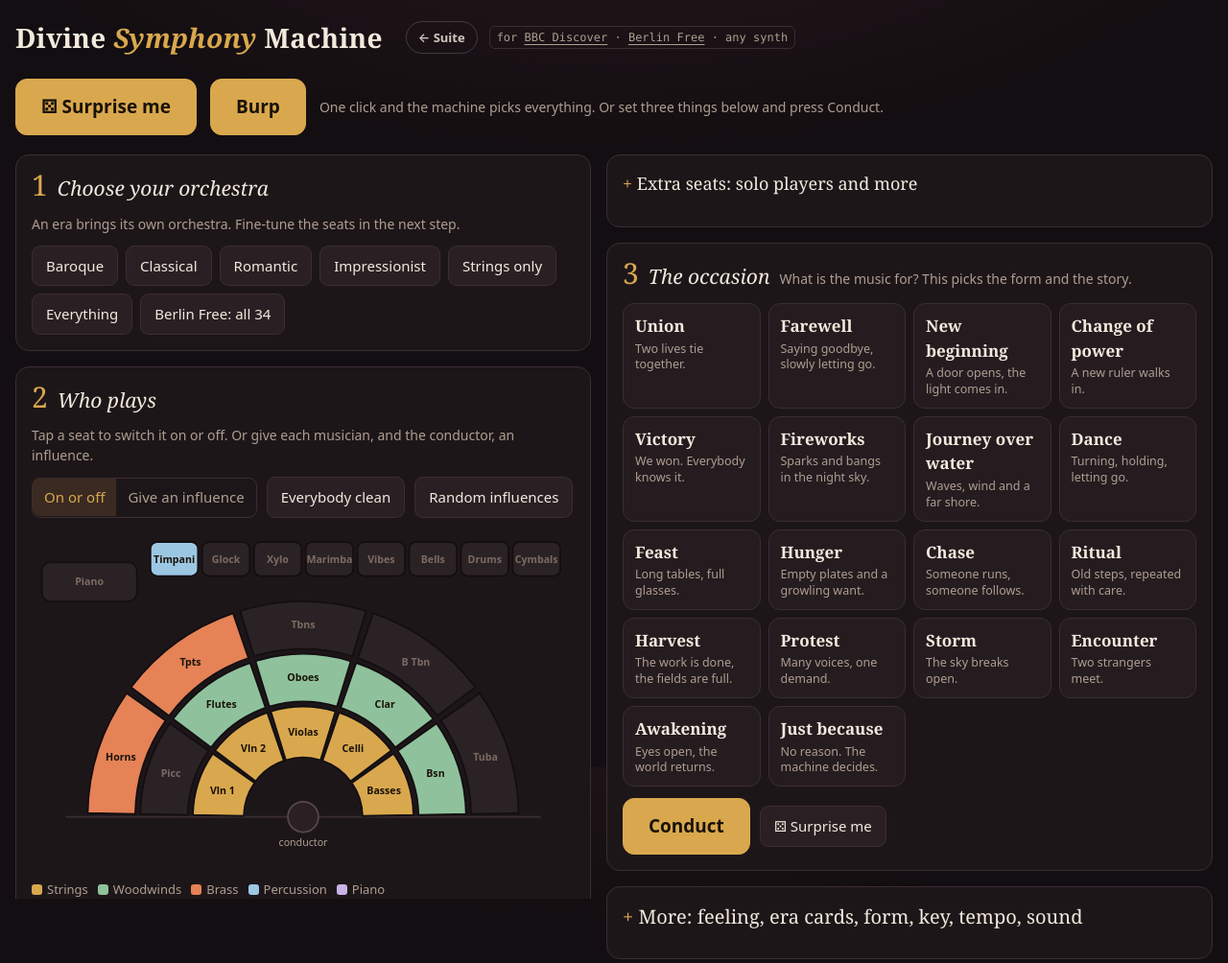
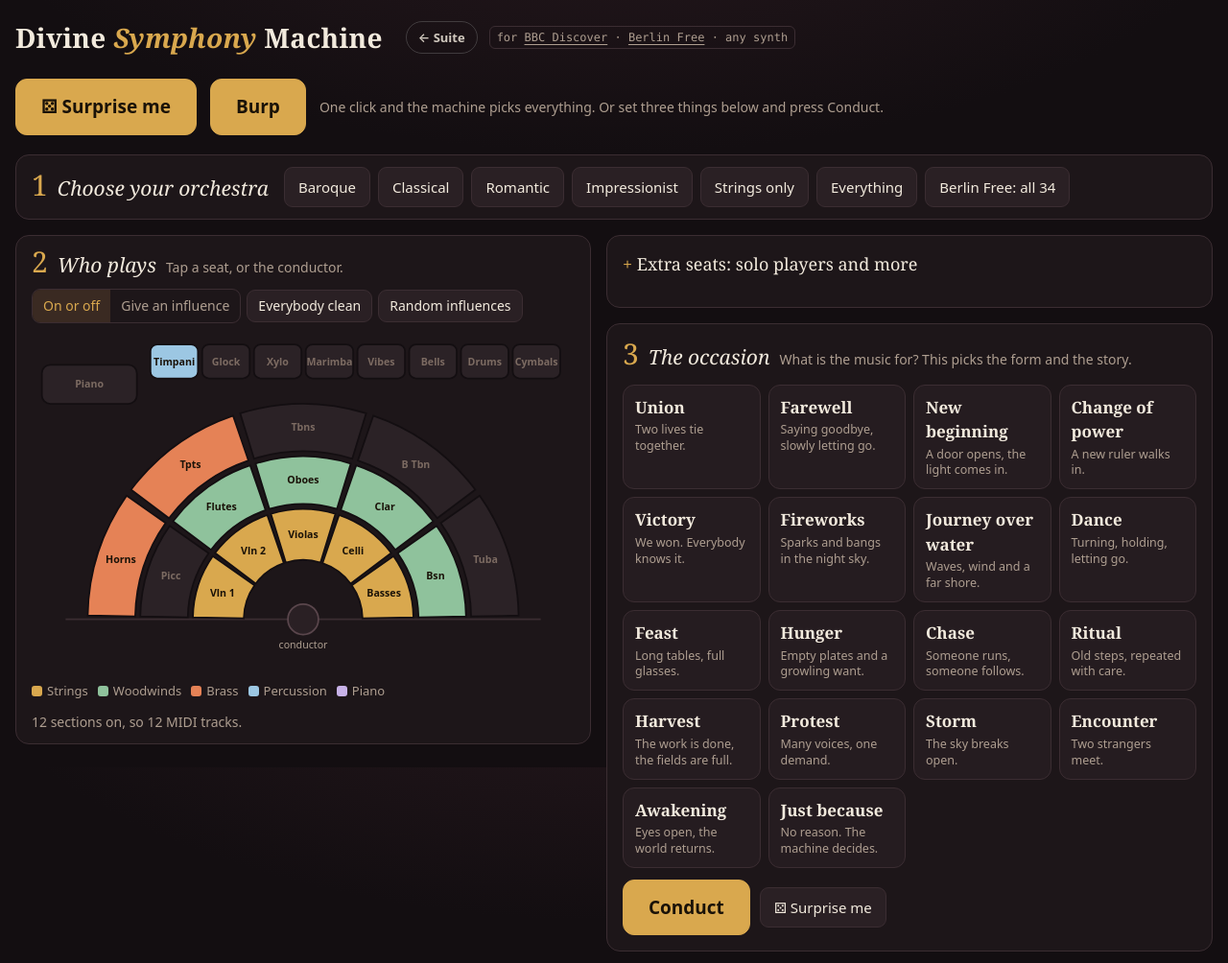
Before and after one commit to DivineACIDMonday/divine-music-machine-v7, a plain HTML site: page symphony/index.html in a window 1280 px wide. Shown: the top 1004 px of the page at 96% size. Drawn offline with Linux system fonts and the light colour scheme.

Commit message:
Symphony: step 1 as one row under Surprise and Burp, so the whole pit fits on screen
Co-Authored-By: Claude Opus 5.5 <noreply@anthropic.com>
Claude-Session: https://claude.ai/code/session_01W3CyePMkCaTVt5D8aFgGLY

```diff
--- a/symphony/index.html
+++ b/symphony/index.html
@@ -181,6 +181,13 @@ details.more[open]>summary::before{content:"- "}
   .pitcol .orch{grid-template-columns:1fr}
   .flowcol .occs{grid-template-columns:repeat(auto-fill,minmax(140px,1fr))}
 }
+.row1{flex-direction:row;flex-wrap:wrap;align-items:center;gap:10px 16px;padding:12px 16px}
+.row1 .sh{margin:0}
+.row1 .presets{display:flex;flex-wrap:wrap;gap:8px}
+#sWho{gap:8px;padding:12px 16px}
+#sWho .go{gap:6px}
+#sWho .go .btn,#sWho .seg button{min-height:34px;padding:5px 11px;font-size:14px}
+.row1 + .stage{margin-top:0}
 </style>
 </head>
 <body>
@@ -197,22 +204,21 @@ details.more[open]>summary::before{content:"- "}
   <span class="muted">One click and the machine picks everything. Or set three things below and press Conduct.</span>
 </section>
 
+<section class="step row1" id="sOrch">
+  <div class="sh"><span class="num serif">1</span><span class="st serif">Choose your orchestra</span></div>
+  <div class="presets" id="presets"></div>
+</section>
 <div class="stage">
 <div class="pitcol">
-<section class="step" id="sOrch">
-  <div class="sh"><span class="num serif">1</span><span class="st serif">Choose your orchestra</span><span class="muted">An era brings its own orchestra. Fine-tune the seats in the next step.</span></div>
-  <div class="presets" id="presets"></div>
-</section>
 
 <section class="step" id="sWho">
-  <div class="sh"><span class="num serif">2</span><span class="st serif">Who plays</span><span class="muted">Tap a seat to switch it on or off. Or give each musician, and the conductor, an influence.</span></div>
+  <div class="sh"><span class="num serif">2</span><span class="st serif">Who plays</span><span class="muted">Tap a seat, or the conductor.</span></div>
   <div class="go"><span class="seg" id="seatMode"><button data-v="on">On or off</button><button data-v="inf">Give an influence</button></span><button class="btn" id="allClean">Everybody clean</button><button class="btn" id="allRandom">Random influences</button></div>
   <div class="orch">
     <svg class="hall" id="hall" viewBox="0 0 640 396" role="group" aria-label="Orchestra seating"></svg>
     <div style="display:flex;flex-direction:column;gap:12px">
       <div class="legend"><span><i style="background:var(--str)"></i>Strings</span><span><i style="background:var(--ww)"></i>Woodwinds</span><span><i style="background:var(--br)"></i>Brass</span><span><i style="background:var(--perc)"></i>Percussion</span><span><i style="background:var(--kb)"></i>Piano</span></div>
       <div class="count" id="count"></div>
-      <div class="muted small">Tap the conductor to give the conductor a mood or an influence.</div>
     </div>
   </div>
 </section>
```
Also changed, not shown: symphony/src/app.html (+12 -6 lines).
